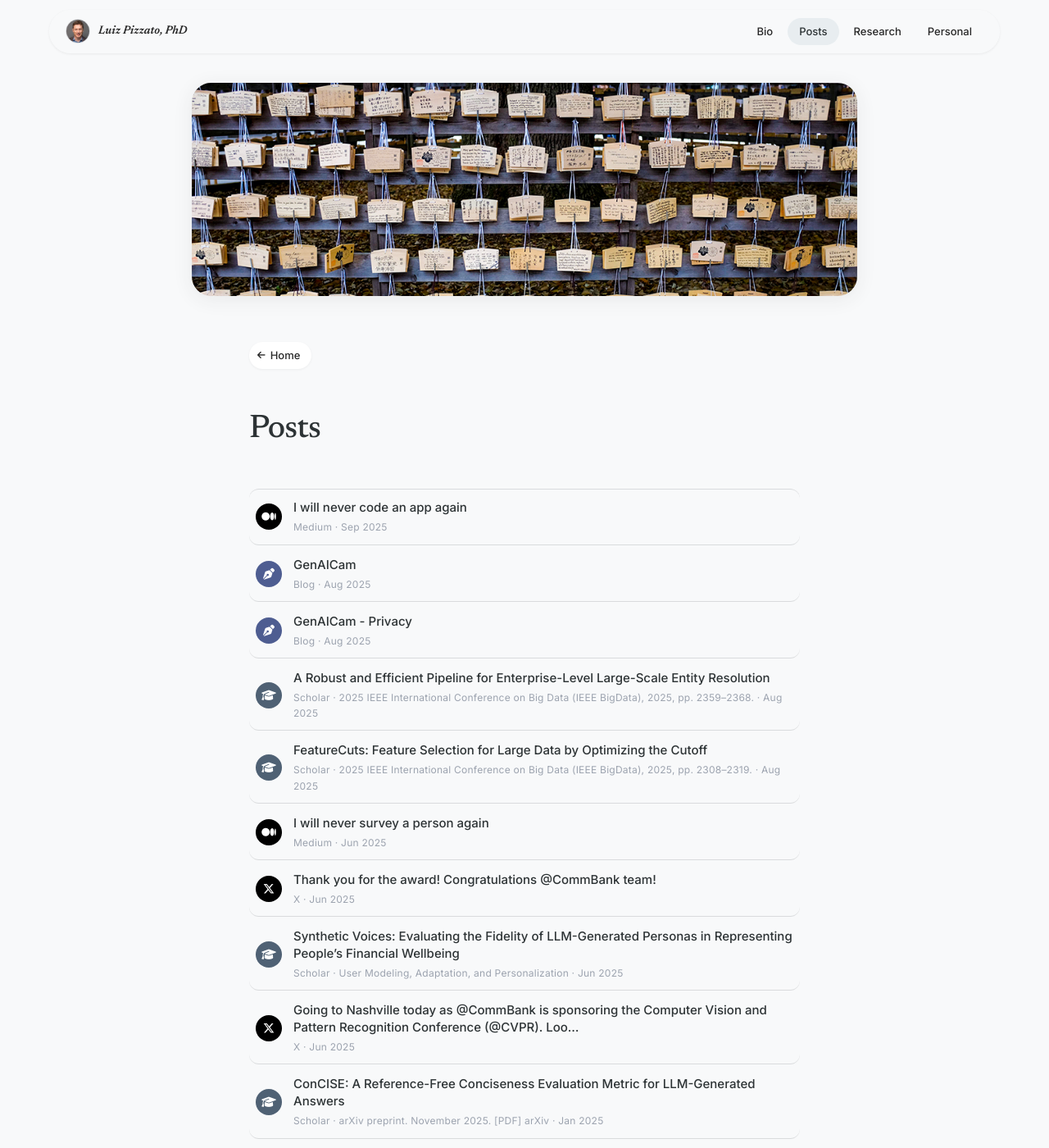
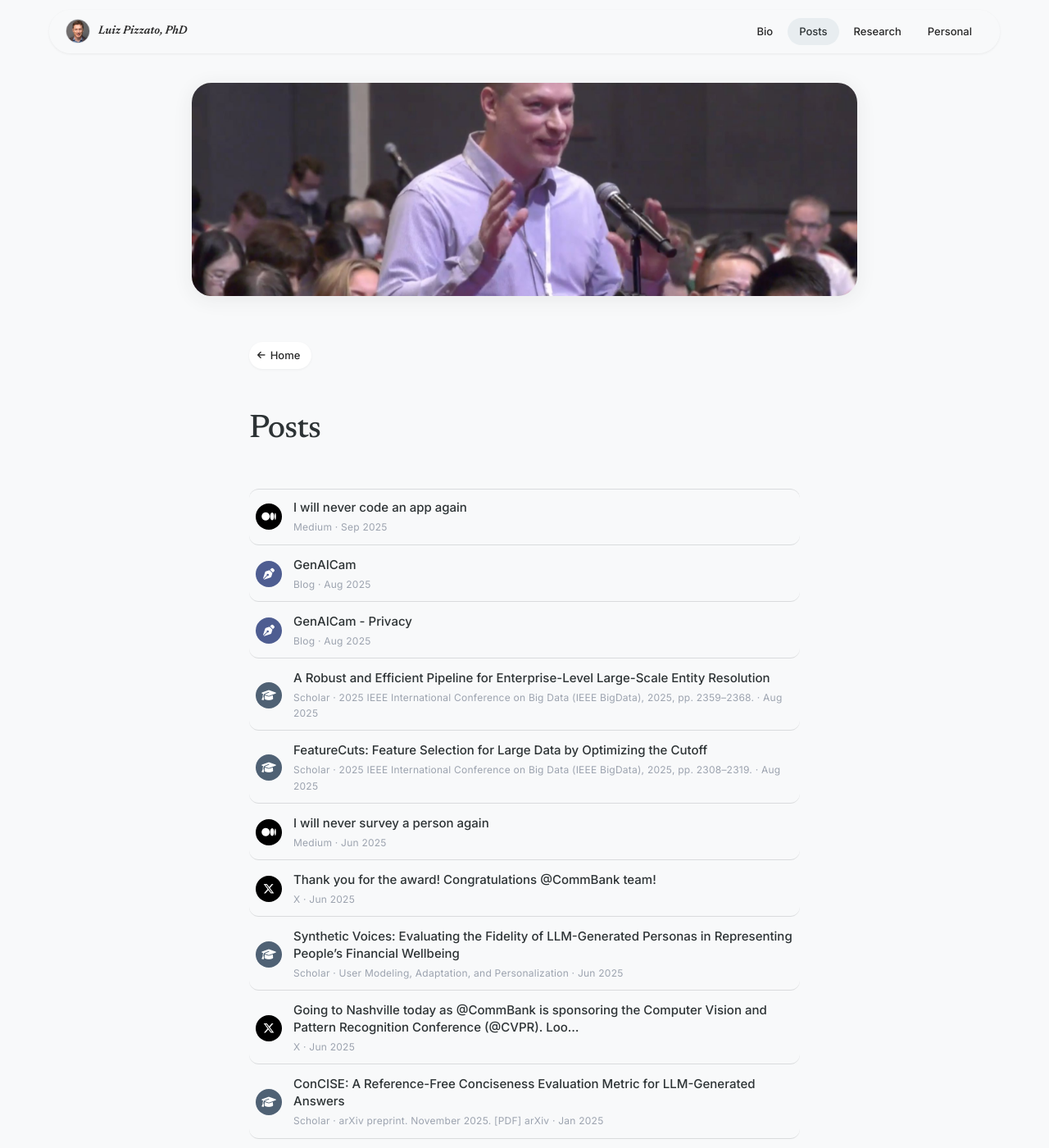
Before and after one commit to pizzato/pizzato.github.io, a Jekyll site: the page built from stream/index.md, in a window 1280 px wide and 1400 px high. Shown: the whole window at 82% size. Built offline with Jekyll 4.4.1, drawn with Linux system fonts in a browser that asks for light colours.

Commit message:
feat: use conference photo as Posts page hero image

```diff
--- a/stream/index.md
+++ b/stream/index.md
@@ -4,5 +4,5 @@ title: Posts
 excerpt: "All activity across Medium, Scholar, blog, and more"
 comments: false
 permalink: /posts/
-feature: assets/img/blog.jpg
+feature: assets/img/posts.jpg
 ---
```
Also changed, not shown: assets/img/posts.jpg (added).
